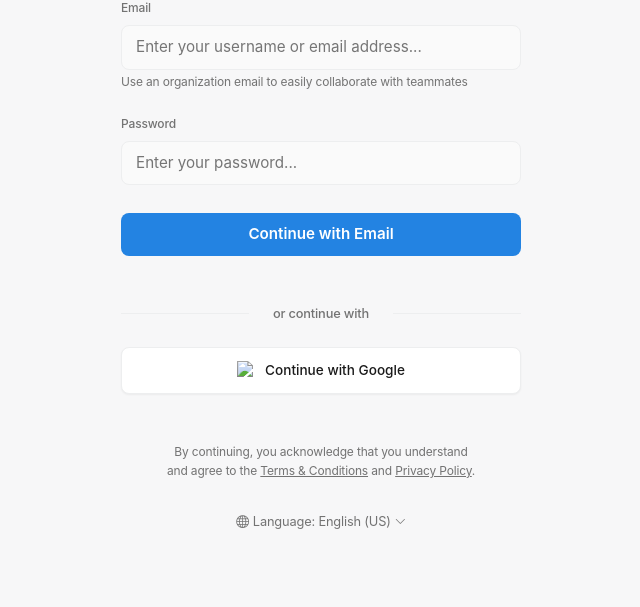
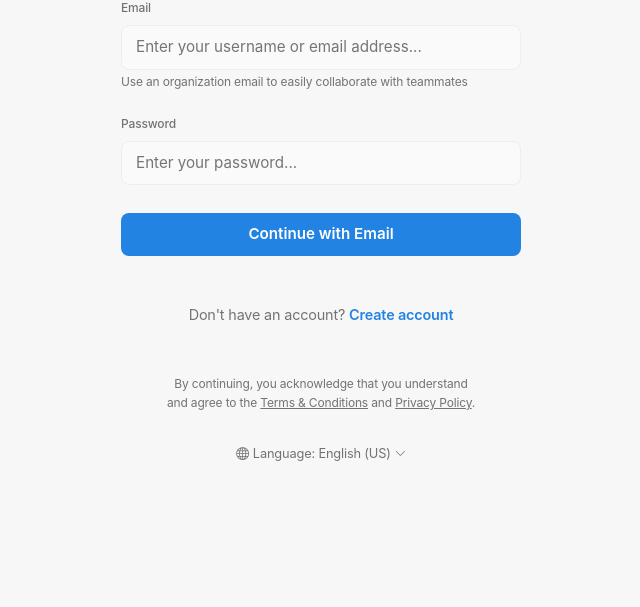
Before and after one commit to vennela100/sakthi, a Django app: page /login/ in a window 1280 px wide. Shown: the part 277-884 px from the top of the page, without its empty margins (319-959 px from the left). After the commit the page ends 738 px from the top, so only its background shows below. Run offline with Django 4.2, Linux system fonts and the light colour scheme.

Commit message:
Simplify web login: drop Google sign-in, add Create account link
Removes the 'Continue with Google' button and its unused styles; adds a 'Create account' link to the register page, completing the login<->register flow.

Co-Authored-By: Claude Opus 4.8 <noreply@anthropic.com>

```diff
--- a/templates/accounts/login.html
+++ b/templates/accounts/login.html
@@ -32,65 +32,6 @@
         margin-bottom: 2rem;
         color: var(--notion-text);
         letter-spacing: -0.01em;
-    }
-
-    /* Social Grid */
-    .notion-divider {
-        display: flex;
-        align-items: center;
-        text-align: center;
-        color: var(--notion-muted);
-        font-size: 0.8rem;
-        font-weight: 500;
-        margin: 1.5rem 0;
-    }
-    .notion-divider::before, .notion-divider::after {
-        content: '';
-        flex: 1;
-        border-bottom: 1px solid var(--notion-border);
-    }
-    .notion-divider:not(:empty)::before { margin-right: 1.5rem; }
-    .notion-divider:not(:empty)::after { margin-left: 1.5rem; }
-
-    .brand-grid {
-        display: grid;
-        grid-template-columns: repeat(3, 1fr);
-        gap: 0.75rem;
-        margin-bottom: 0.75rem;
-    }
-    .brand-grid.secondary {
-        grid-template-columns: repeat(2, 1fr);
-        max-width: 300px;
-        margin: 0 auto 1.5rem;
-    }
-
-    .brand-btn {
-        background: white;
-        border: 1px solid var(--notion-border);
-        border-radius: 8px;
-        padding: 0.75rem 0.5rem;
-        display: flex;
-        flex-direction: column;
-        align-items: center;
-        justify-content: center;
-        text-decoration: none;
-        color: var(--notion-text);
-        font-size: 0.85rem;
-        font-weight: 500;
-        transition: background 0.1s;
-        box-shadow: var(--notion-shadow);
-    }
-    .brand-btn:hover {
-        background: #f1f1f2;
-    }
-    .brand-btn img {
-        width: 24px;
-        height: 24px;
-        margin-bottom: 0.5rem;
-    }
-    .brand-btn i {
-        font-size: 1.5rem;
-        margin-bottom: 0.5rem;
     }
 
     /* Form Fields */
@@ -142,6 +83,21 @@
         opacity: 0.9;
     }
 
+    .notion-create-account {
+        margin-top: 1.5rem;
+        text-align: center;
+        font-size: 0.9rem;
+        color: var(--notion-muted);
+    }
+    .notion-create-account a {
+        color: var(--notion-blue);
+        text-decoration: none;
+        font-weight: 600;
+    }
+    .notion-create-account a:hover {
+        text-decoration: underline;
+    }
+
     .notion-footer {
         margin-top: 3rem;
         text-align: center;
@@ -189,15 +145,9 @@
         </button>
     </form>
 
-    <div class="notion-divider">or continue with</div>
-
-    <form action="/accounts/google/login/?process=login" method="post" style="width: 100%;">
-        {% csrf_token %}
-        <button type="submit" class="brand-btn" style="flex-direction: row; gap: 0.5rem; width: 100%; padding: 0.75rem; cursor: pointer; border: 1px solid var(--notion-border); background: white;">
-            <img src="https://www.google.com/favicon.ico" alt="Google" style="width: 20px; height: 20px; margin-bottom: 0;">
-            Continue with Google
-        </button>
-    </form>
+    <div class="notion-create-account">
+        Don't have an account? <a href="{% url 'register' %}">Create account</a>
+    </div>
 
     <div class="notion-footer">
         By continuing, you acknowledge that you understand<br>
```
